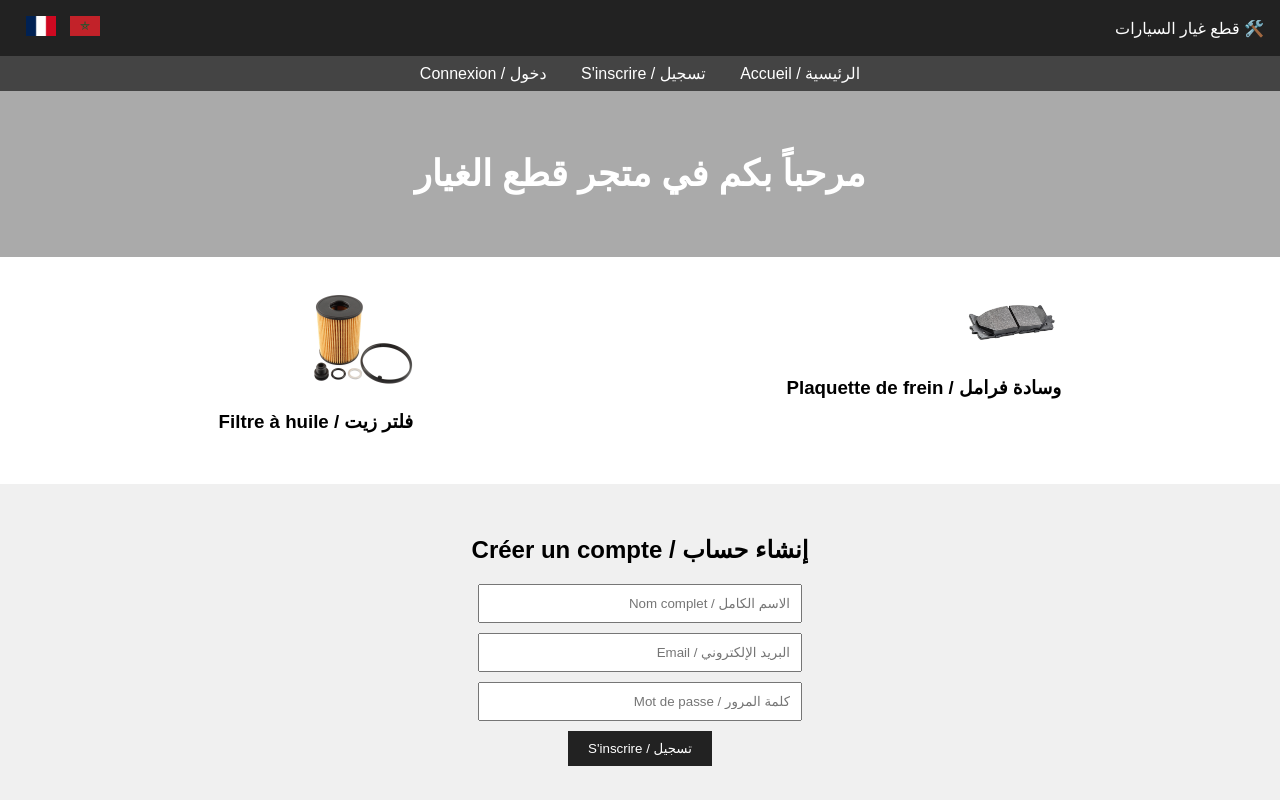
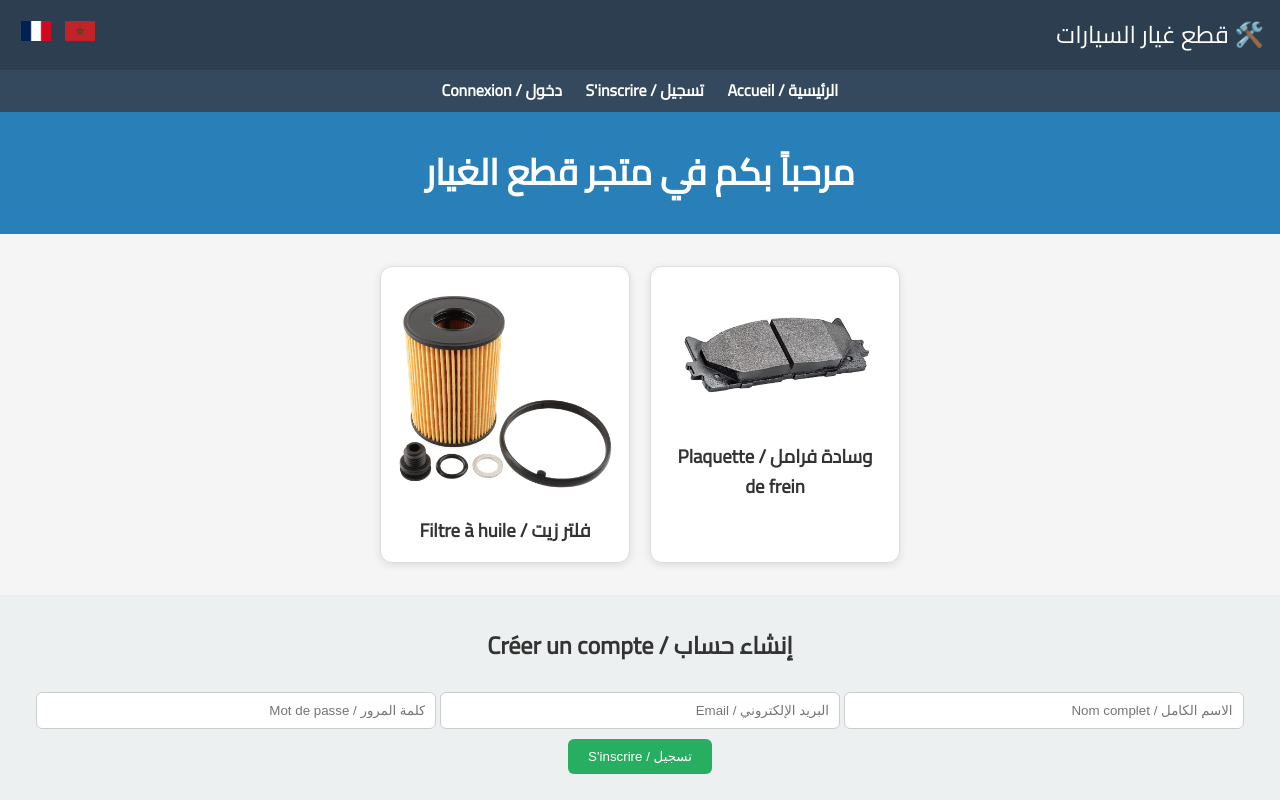
Before and after one commit to mouad2003-ai/Car-Parts-store, a plain HTML site: page index.html in a window 1280 px wide. Shown: the top 800 px of the page. Drawn offline with Linux system fonts and the light colour scheme; files whose address does not match are found by name.

Commit message:
Update style.css

```diff
--- a/style.css
+++ b/style.css
@@ -1,68 +1,160 @@
-body {
-  font-family: Arial, sans-serif;
+/* ✅ الخط الأساسي */
+@import url('https://fonts.googleapis.com/css2?family=Cairo&display=swap');
+
+* {
   margin: 0;
   padding: 0;
+  box-sizing: border-box;
 }
+
+body {
+  font-family: 'Cairo', sans-serif;
+  direction: rtl;
+  background-color: #f5f5f5;
+  color: #333;
+  line-height: 1.6;
+}
+
+/* ✅ رأس الموقع */
 header {
-  background: #222;
+  background: #2c3e50;
   color: white;
   padding: 1rem;
   display: flex;
   justify-content: space-between;
   align-items: center;
+  flex-wrap: wrap;
 }
+
+.logo {
+  font-size: 1.5rem;
+}
+
 .lang-switch img {
   width: 30px;
-  margin-left: 10px;
+  margin: 0 5px;
   cursor: pointer;
 }
+
+/* ✅ قائمة التصفح */
 nav {
-  background: #444;
+  background: #34495e;
   text-align: center;
   padding: 0.5rem;
 }
+
 nav a {
   color: white;
-  margin: 0 15px;
+  margin: 0 10px;
   text-decoration: none;
+  font-weight: bold;
 }
+
+/* ✅ بانر */
 .banner {
-  background: #aaa;
+  background: #2980b9;
+  color: white;
   padding: 2rem;
   text-align: center;
   font-size: 1.5rem;
-  color: white;
 }
+
+/* ✅ المنتجات */
 .products {
   display: flex;
-  justify-content: space-around;
-  padding: 2rem;
+  flex-wrap: wrap;
+  justify-content: center;
+  gap: 20px;
+  padding: 2rem 1rem;
 }
+
+.product {
+  background: white;
+  border-radius: 12px;
+  border: 1px solid #ddd;
+  padding: 1rem;
+  width: 250px;
+  box-shadow: 0 2px 8px rgba(0,0,0,0.1);
+  text-align: center;
+  transition: transform 0.3s;
+}
+
+.product:hover {
+  transform: translateY(-5px);
+}
+
 .product img {
-  max-width: 100px;
+  max-width: 100%;
+  height: auto;
+  border-radius: 8px;
+  margin-bottom: 10px;
 }
+
+/* ✅ نموذج التسجيل / الدخول */
 .signup, .login {
   padding: 2rem;
-  background: #f0f0f0;
+  background-color: #ecf0f1;
   text-align: center;
 }
-input {
-  display: block;
-  margin: 10px auto;
+
+.signup h2, .login h2 {
+  margin-bottom: 1rem;
+}
+
+form input {
+  width: 90%;
+  max-width: 400px;
   padding: 10px;
-  width: 80%;
-  max-width: 300px;
+  margin: 10px 0;
+  border-radius: 6px;
+  border: 1px solid #ccc;
 }
+
 button {
-  padding: 10px 20px;
-  background: #222;
+  background: #27ae60;
   color: white;
   border: none;
+  padding: 10px 20px;
+  border-radius: 6px;
   cursor: pointer;
+  transition: background 0.3s;
 }
+
+button:hover {
+  background: #219150;
+}
+
+/* ✅ التذييل */
 footer {
-  background: #222;
+  background: #2c3e50;
   color: white;
   text-align: center;
   padding: 1rem;
+  margin-top: 2rem;
 }
+
+/* ✅ جعل الموقع متجاوبًا */
+@media (max-width: 768px) {
+  header {
+    flex-direction: column;
+    text-align: center;
+  }
+
+  nav a {
+    display: block;
+    margin: 10px 0;
+  }
+
+  .products {
+    flex-direction: column;
+    align-items: center;
+  }
+
+  .product {
+    width: 90%;
+  }
+
+  form input {
+    width: 95%;
+  }
+}
```
